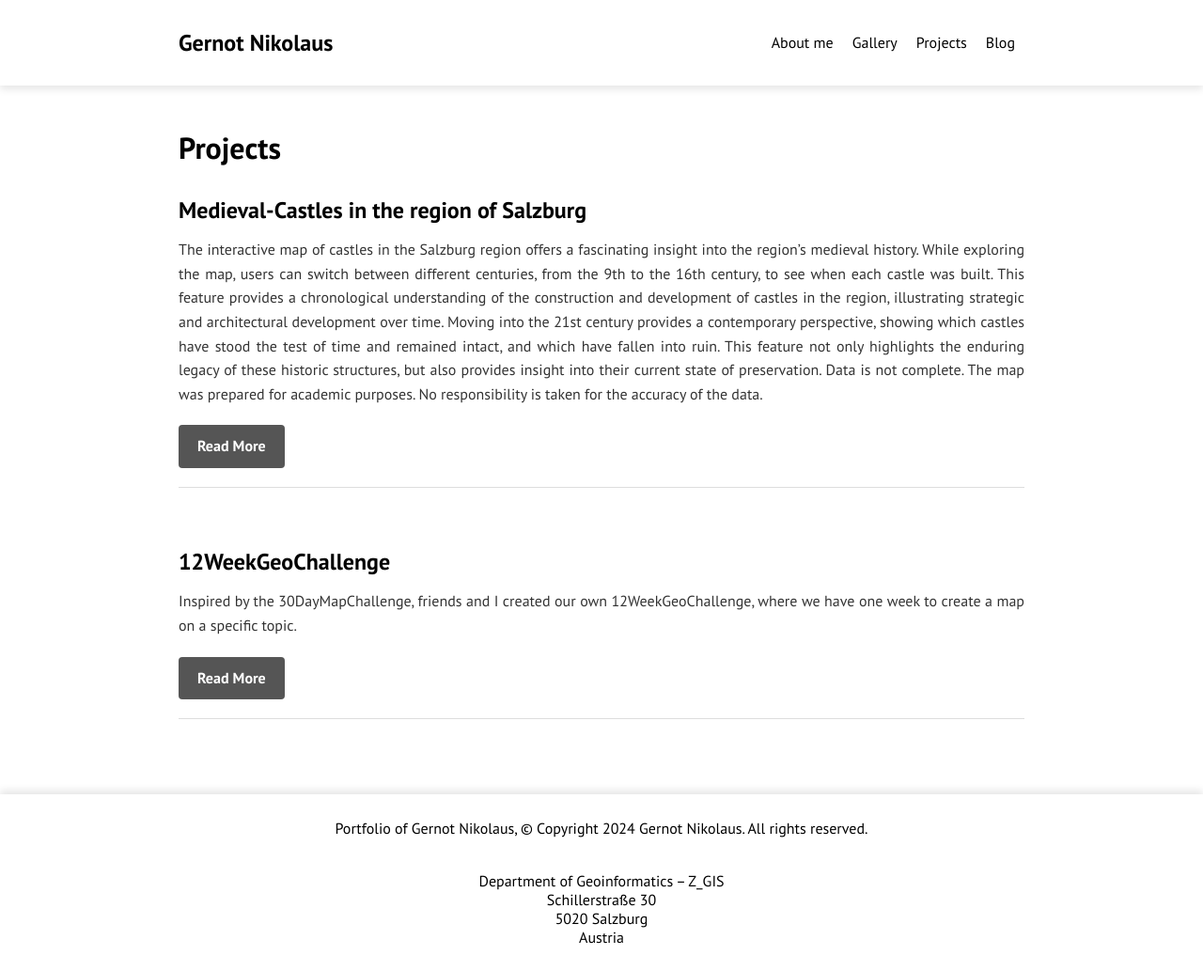
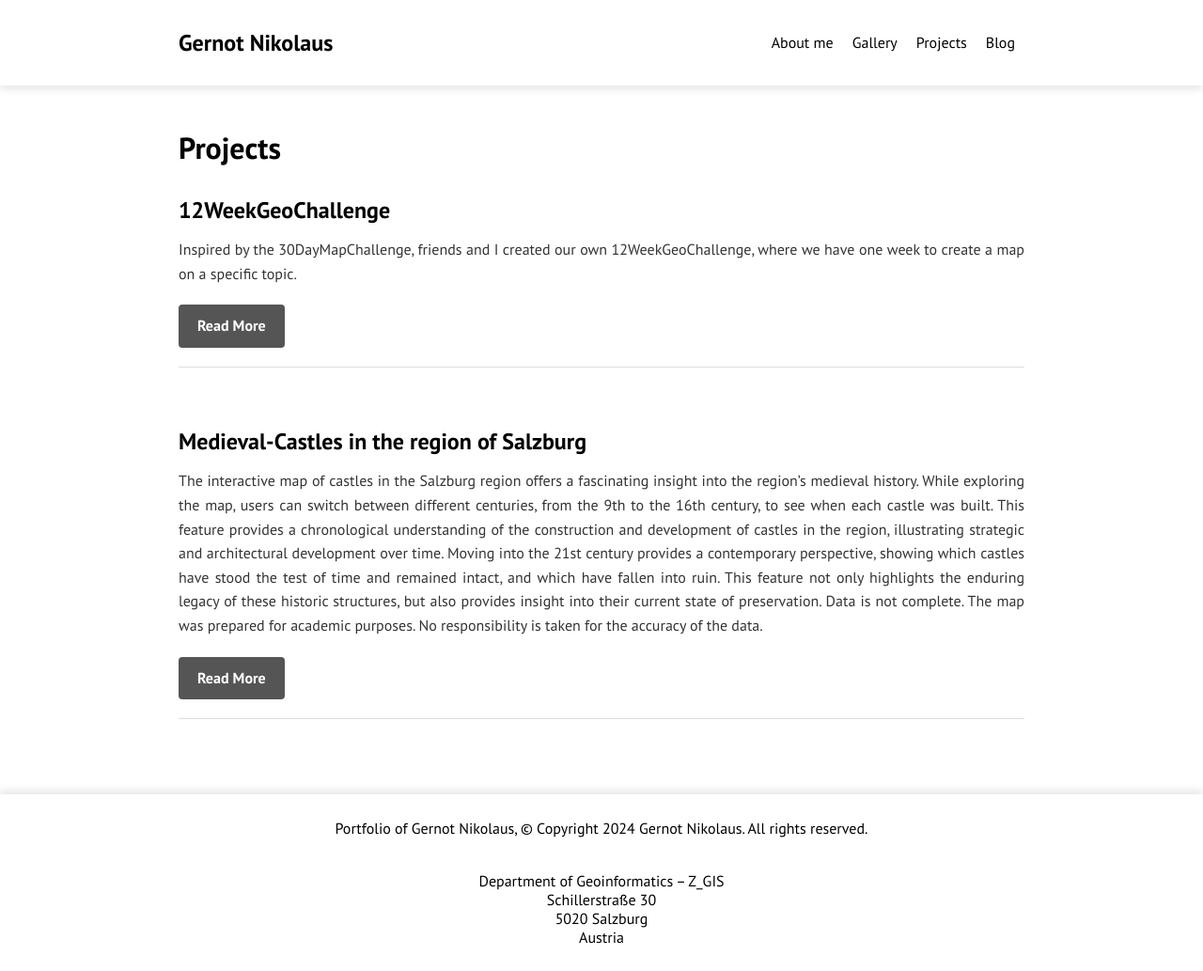
Before and after one commit to gernotnikolaus/gernotnikolaus.github.io, a Jekyll site: the page built from projects.md, in a window 1280 px wide. Shown: the whole page at 94% size. Built offline with Jekyll 4.4.1, drawn with Linux system fonts in a browser that asks for light colours.

Commit message:
correctly sort projects

```diff
--- a/projects.md
+++ b/projects.md
@@ -4,7 +4,8 @@ title: Projects
 ---
 
 <div class="blog-list">
-    {% for project in site.projects %}
+    {% assign sorted_projects = site.projects | sort: 'date' | reverse %}
+    {% for project in sorted_projects %}
     <div class="blog-post">
         <h2 class="blog-title"><a href="{{ project.url }}">{{ project.title }}</a></h2>
         <p class="blog-preview">
```
